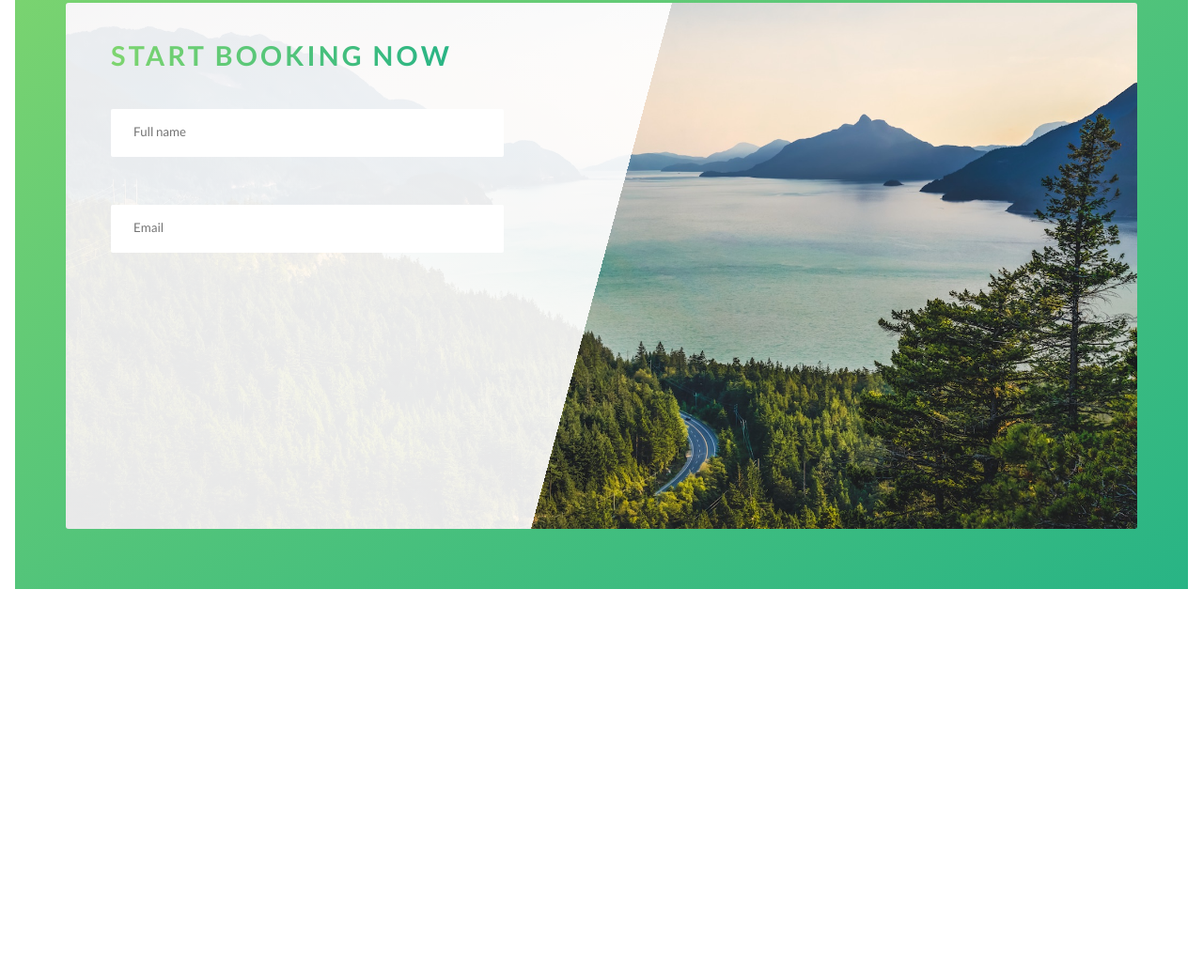
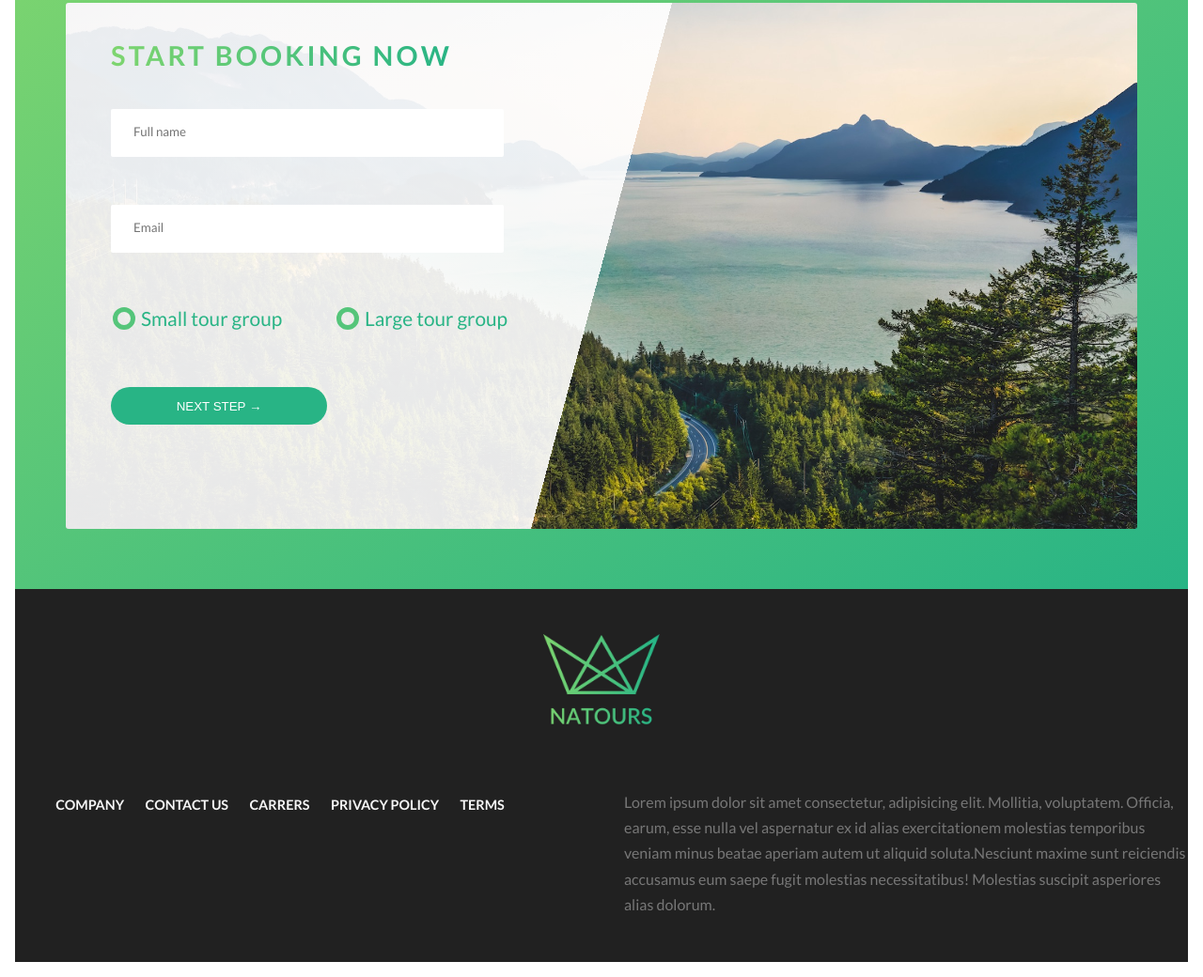
Before and after one commit to iprytula/advanced-css, a website: page natours/index.html in a window 1280 px wide. Shown: the part 3836-4876 px from the top of the page at 94% size. Before the commit the page ends 4479 px from the top, so only its background shows below. Drawn offline with Linux system fonts and the light colour scheme.

Commit message:
complete book section, complete footer

```diff
--- a/natours/index.html
+++ b/natours/index.html
@@ -292,12 +292,67 @@
                 <input id="email" type="email" class="form__input" placeholder="Email" required>
                 <label for="email" class="form__label">Email</label>
               </div>
+              <div class="form__group">
+                <div class="form__radio-group">
+                  <input id="small" type="radio" class="form__radio-input" name="tour-size">
+                  <label for="small" class="form__radio-label">
+                    <span class="form__radio-btn"></span>
+                    Small tour group
+                  </label>
+                </div>
+                <div class="form__radio-group">
+                  <input id="large" type="radio" class="form__radio-input" name="tour-size">
+                  <label for="large" class="form__radio-label">
+                    <span class="form__radio-btn"></span>
+                    Large tour group
+                  </label>
+                </div>
+              </div>
+              <button type="submit" class="primary-btn primary-btn_green u-mt-4 u-fl">Next step &rarr;</button>
             </form>
           </div>
         </div>
       </div>
     </section>
   </main>
+  <footer class="footer">
+    <div class="footer__logo-box">
+      <img class="footer__logo" src="img/logo-green-2x.png" alt="Footer logo">
+    </div>
+    <div class="row u-mt-3">
+      <div class="col-1-of-2">
+        <div class="footer__navigation">
+          <ul class="footer__list">
+            <li class="footer__list-item">
+              <a href="#" class="footer__link">Company</a>
+            </li>
+            <li class="footer__list-item">
+              <a href="#" class="footer__link">Contact us</a>
+            </li>
+            <li class="footer__list-item">
+              <a href="#" class="footer__link">Carrers</a>
+            </li>
+            <li class="footer__list-item">
+              <a href="#" class="footer__link">Privacy policy</a>
+            </li>
+            <li class="footer__list-item">
+              <a href="#" class="footer__link">Terms</a>
+            </li>
+          </ul>
+        </div>
+      </div>
+      <div class="col-1-of-2">
+        <div class="footer__copyright">
+          <p class="footer__text">
+            Lorem ipsum dolor sit amet consectetur, adipisicing elit. Mollitia, voluptatem. Officia, earum, esse nulla vel aspernatur
+            ex id alias exercitationem molestias temporibus veniam minus beatae aperiam autem ut aliquid soluta.Nesciunt
+            maxime sunt reiciendis accusamus eum saepe fugit molestias necessitatibus! Molestias suscipit asperiores alias
+            dolorum.
+          </p>
+        </div>
+      </div>
+    </div>
+  </footer>
 </body>
 
 </html>
--- a/natours/sass/base/_utilities.scss
+++ b/natours/sass/base/_utilities.scss
@@ -20,6 +20,14 @@
   margin-bottom: 4rem;
 }
 
+.u-mt-3 {
+  margin-top: 3rem !important;
+}
+
 .u-mt-5 {
   margin-top: 5rem !important;
 }
+
+.u-fl {
+  float: left !important;
+}
--- a/natours/sass/components/_form.scss
+++ b/natours/sass/components/_form.scss
@@ -44,4 +44,51 @@
     transition: all .3s;
     transform: translateY(-2rem);
   }
+
+  &__radio-group {
+    width: 45%;
+    display: inline-block;
+  }
+
+  &__radio-input {
+    display: none;
+  }
+
+  &__radio-label {
+    font-size: 1rem;
+    cursor: pointer;
+    position: relative;
+    font-size: 1.3rem;
+    color: $color-primary-dark;
+    margin-left: 2rem;
+  }
+
+  &__radio-btn {
+    height: 1.5rem;
+    width: 1.5rem;
+    border: 5px solid $color-primary;
+    border-radius: 50%;
+    display: inline-block;
+    position: absolute;
+    top: 6%;
+    left: -20%;
+
+    &:after {
+      content: "";
+      display: block;
+      height: .5rem;
+      width: .5rem;
+      border-radius: 50%;
+      background-color: $color-primary;
+      position: absolute;
+      top: 50%;
+      left: 50%;
+      transform: translate(-50%, -50%);
+      opacity: 0;
+    }
+  }
+
+  &__radio-input:checked + &__radio-label &__radio-btn:after {
+    opacity: 1;
+  }
 }
--- a/natours/sass/components/_primary-btn.scss
+++ b/natours/sass/components/_primary-btn.scss
@@ -6,6 +6,7 @@
   padding: 0.8rem;
   text-decoration: none;
   border-radius: 1.6rem;
+  border: none;
   text-transform: uppercase;
   text-align: center;
   animation: moveInBottom;
@@ -18,6 +19,7 @@
   &:hover {
     transform: translateY(-3px);
     box-shadow: 0 10px 20px rgba(0, 0, 0, 0.2);
+    cursor: pointer;
   }
 
   &:active {
--- a/natours/sass/pages/_home.scss
+++ b/natours/sass/pages/_home.scss
@@ -105,3 +105,48 @@
     padding-left: 3rem;
   }
 }
+
+.footer {
+  background-color: #212121;
+  padding: 3rem 0;
+
+  &__logo-box {
+    text-align: center;
+  }
+
+  &__logo {
+    width: 10%;
+  }
+
+  &__list {
+    list-style: none;
+    margin-left: 2rem;
+  }
+
+  &__list-item {
+    float: left;
+
+  }
+
+  &__link {
+    text-decoration: none;
+    padding: 1rem .7rem;
+    text-transform: uppercase;
+    font-size: .9rem;
+    font-weight: 600;
+    color: $color-grey-light;
+    display: inline-block;
+    transition: all .3s;
+
+    &:hover {
+      color: $color-primary-light;
+      transform: rotate(5deg) scale(1.2);
+    }
+
+  }
+
+  &__copyright {
+    margin-top: .7rem;
+    color: $color-grey-dark;
+  }
+}
```
Also changed, not shown: natours/css/style.css.
